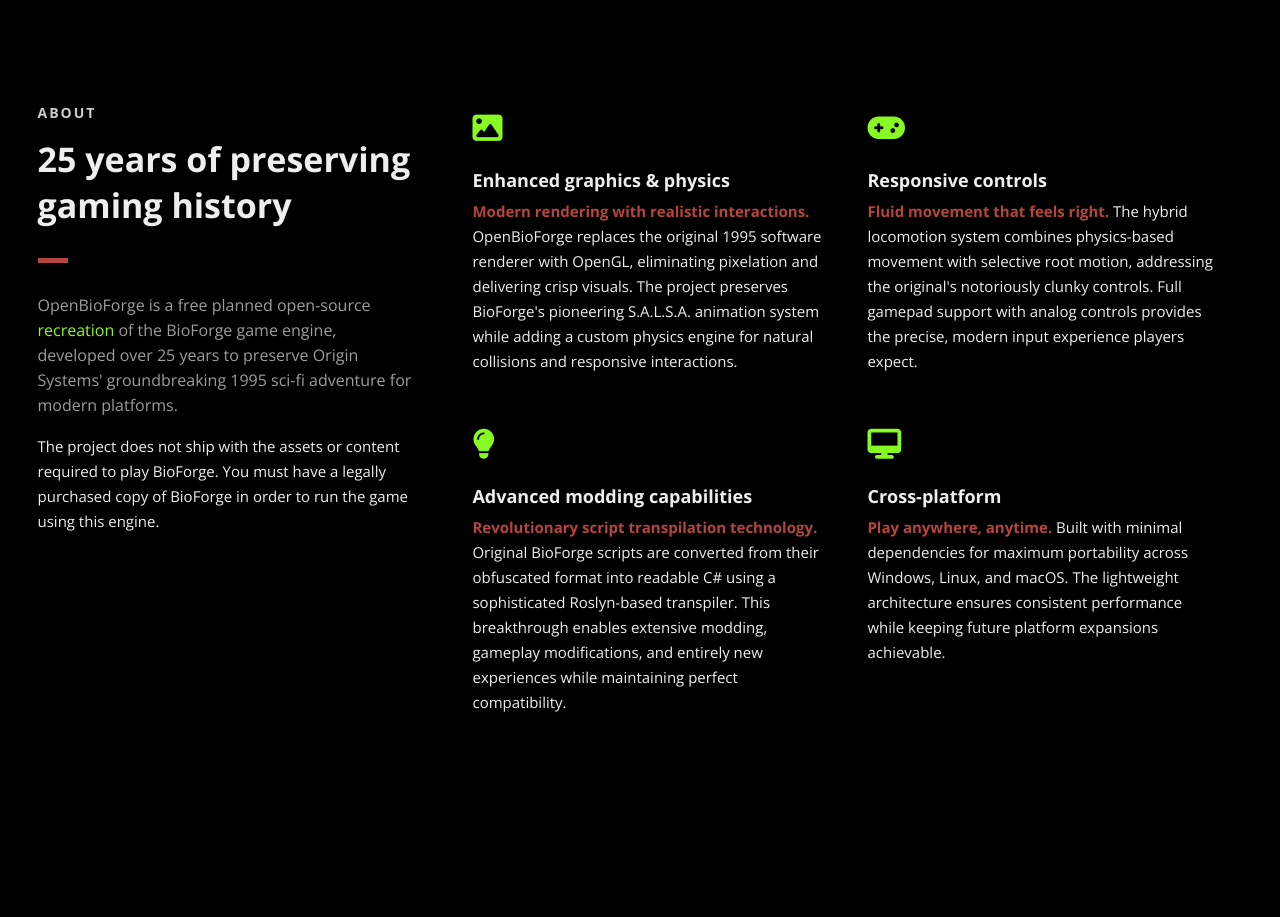
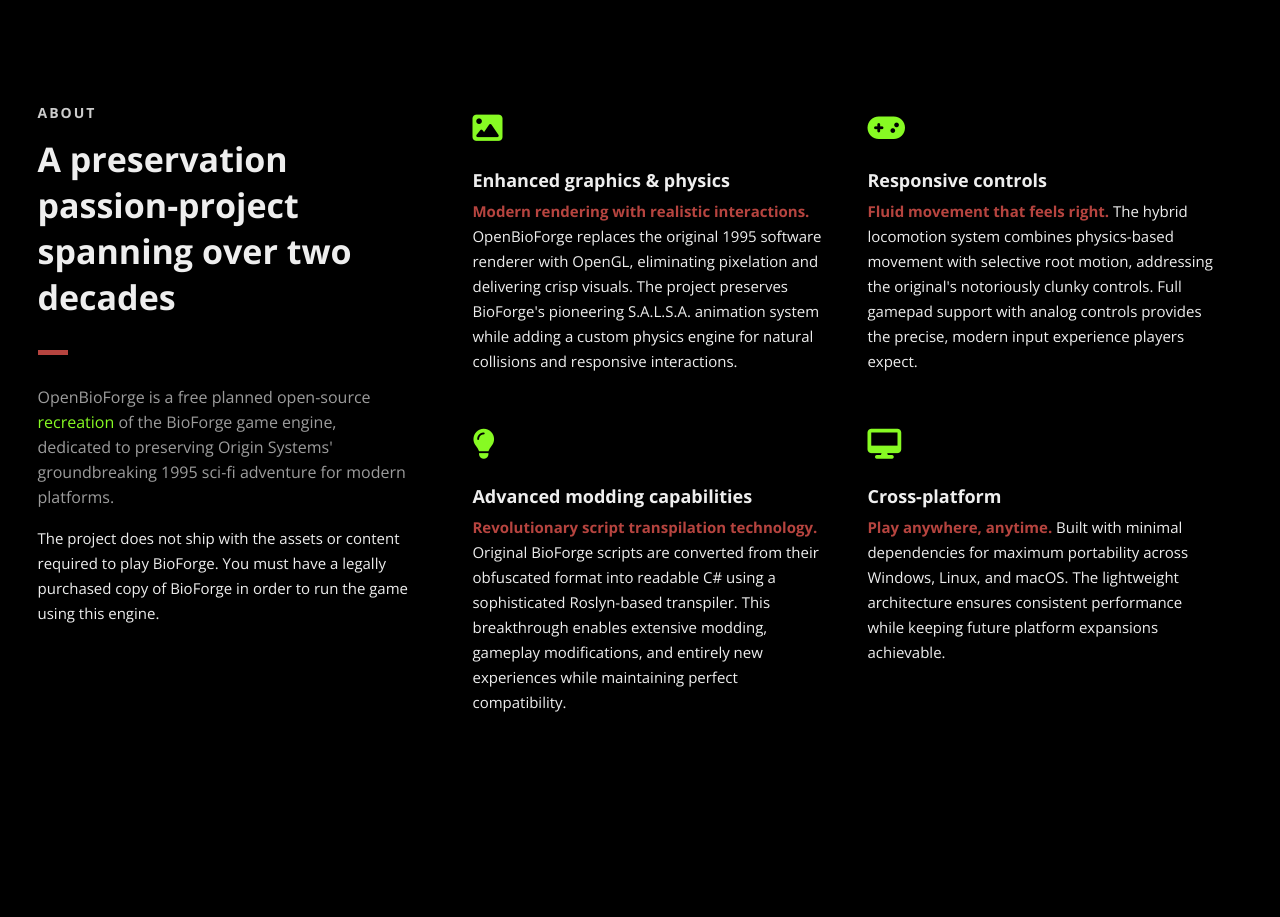
Before and after one commit to timcomport/openbioforge.com, a plain HTML site: page index.html in a window 1280 px wide. Shown: the part 876-1793 px from the top of the page. Drawn offline with nearby package versions, Linux system fonts and the light colour scheme.

Commit message:
docs: tweak language surrounding project history

```diff
--- a/index.html
+++ b/index.html
@@ -8,20 +8,20 @@
 
     <!--Meta Keywords and Description-->
     <meta name="keywords" content="OpenBioForge, BioForge, game engine, recreation, retro gaming, sci-fi adventure, DOS game, modern graphics">
-    <meta name="description" content="OpenBioForge is a 25-year preservation project recreating the groundbreaking 1995 BioForge game engine. Experience the first texture-mapped 3D characters in gaming with modern graphics and controls.">
+    <meta name="description" content="OpenBioForge is a preservation project recreating the groundbreaking 1995 BioForge game engine. Experience the first texture-mapped 3D characters in gaming with modern graphics and controls.">
     <meta name="viewport" content="width=device-width, initial-scale=1.0, user-scalable=no"/>
 
     <!-- Twitter card metadata -->
     <meta name="twitter:card" content="summary_large_image"/>
     <meta name="twitter:title" content="OpenBioForge"/>
-    <meta name="twitter:description" content="A 25-year preservation project recreating the groundbreaking 1995 BioForge game engine"/>
+    <meta name="twitter:description" content="A preservation project recreating the groundbreaking 1995 BioForge game engine"/>
     <meta name="twitter:site" content="@openbioforge"/>
     <meta name="twitter:image" content="https://openbioforge.com/images/card-image.jpg"/>
     <meta name="twitter:creator" content="@openbioforge"/>
 
     <!-- Open Graph card metadata -->
     <meta property="og:title" content="OpenBioForge"/>
-    <meta property="og:description" content="A 25-year preservation project recreating the groundbreaking 1995 BioForge game engine"/>
+    <meta property="og:description" content="A preservation project recreating the groundbreaking 1995 BioForge game engine"/>
     <meta property="og:url" content="https://openbioforge.com"/>
     <meta property="og:image" content="https://openbioforge.com/images/card-image.jpg"/>
     <meta property="og:site_name" content="OpenBioForge"/>
@@ -190,9 +190,9 @@
                 <div class="col-3">
                     <div class="section-heading">
                         <h3>ABOUT</h3>
-                        <h2 class="section-title">25 years of preserving gaming history</h2>
+                        <h2 class="section-title">A preservation passion-project spanning over two decades</h2>
                         <p class="section-subtitle">OpenBioForge is a free planned open-source <a href="https://en.wikipedia.org/wiki/Game_engine_recreation" target="_blank" rel="noopener">recreation</a> of the BioForge game engine,
-                            developed over 25 years to preserve Origin Systems' groundbreaking 1995 sci-fi adventure for modern platforms.</p>
+                            dedicated to preserving Origin Systems' groundbreaking 1995 sci-fi adventure for modern platforms.</p>
                         <p>The project does not ship with the assets or content required to play BioForge. You must have a
                             legally purchased copy of BioForge in order to run the game using this engine.</p>
                     </div>
```
